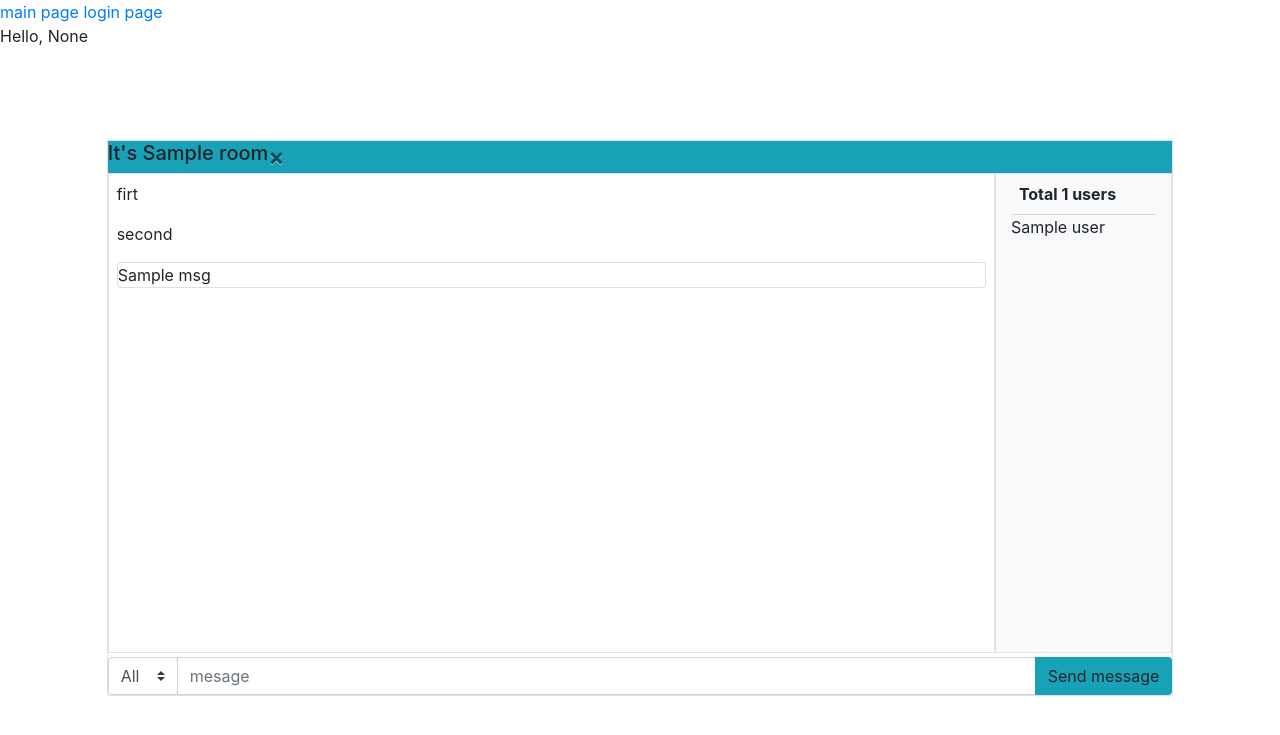
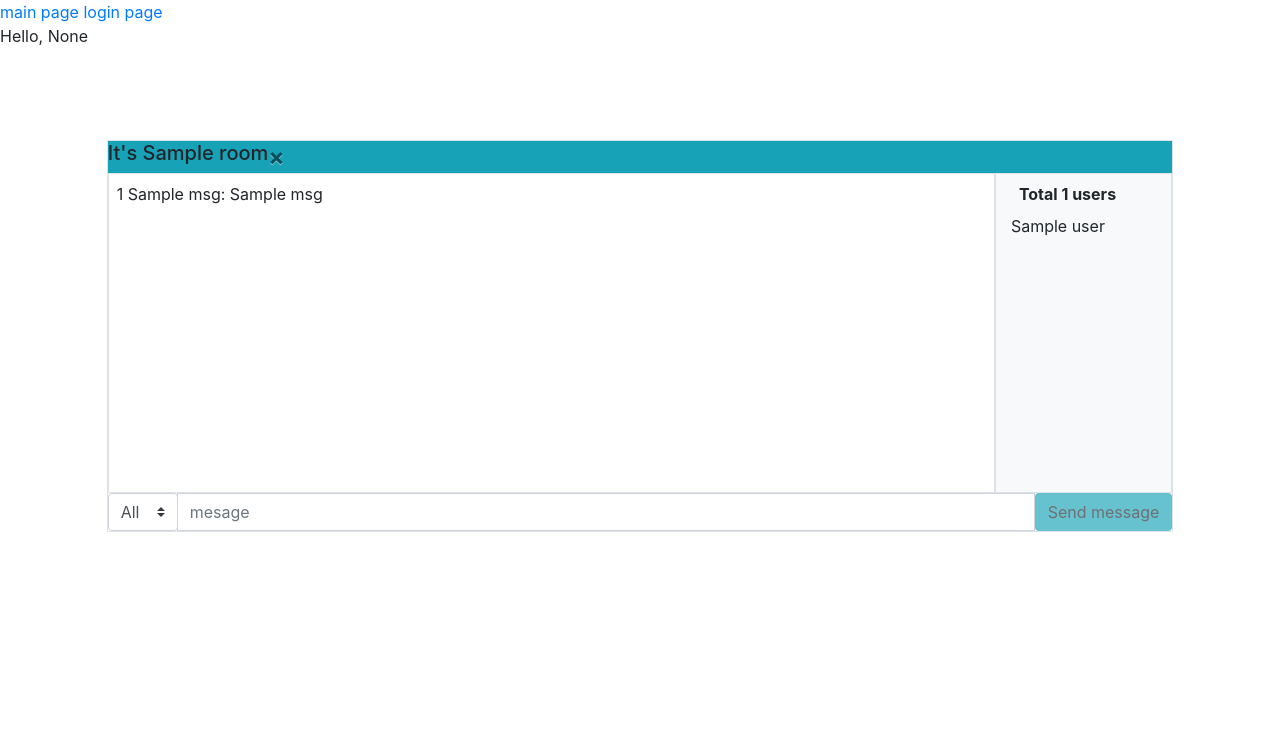
Before and after one commit to Arheii/project2, a Flask app: template templates/room.html in a window 1280 px wide. Shown: the top 735 px of the page. Run offline with Flask 2, Linux system fonts and the light colour scheme; the template is opened without the code that fills it: most values are stand-ins (such as "Sample title", 1, 10 or a date in 2020); some libraries are stand-ins or nearby versions.

Commit message:
first version io emit

```diff
--- a/application.py
+++ b/application.py
@@ -1,5 +1,6 @@
 import os
 from functools import wraps
+from datetime import datetime
 
 from flask import Flask, session, render_template, request, redirect
 from flask_socketio import SocketIO, emit
@@ -8,7 +9,7 @@ from flask_session import Session
 
 app = Flask(__name__)
 app.config["SECRET_KEY"] = os.getenv("SECRET_KEY")
-socketio = SocketIO(app)
+
 
 # Ensure templates are auto-reloaded
 app.config["TEMPLATES_AUTO_RELOAD"] = True
@@ -17,9 +18,13 @@ app.config["TEMPLATES_AUTO_RELOAD"] = True
 app.config["SESSION_PERMANENT"] = False
 app.config["SESSION_TYPE"] = "filesystem"
 Session(app)
+socketio = SocketIO(app)
+socketio.init_app(app, cors_allowed_origins="*")
 
-channels = {"18+": [['huy', 'dva'], ['hello everything', 'second test message']]}
+
+channels = {"main": [['Alfa', 'Betta'], [['13:18:08', 'Alfa', 'I always be first. Muhahaha'], ['13:18:10', 'Betta', 'ok, dude']]]}
 users = set()
+
 
 def login_required(f):
     @wraps(f)
@@ -39,13 +44,16 @@ def index():
 @app.route("/login", methods=["GET", "POST"])
 def login():
     # Forget any user id
+    users.discard(session.get('username', ''))
     session.clear()
 
     if request.method == "POST":
-        username = request.form.get('username')
-        if username:
+        username = request.form.get('username').split()[0]
+        if username and username not in users:
             session['username'] = username
             return redirect('/')
+        else:
+            return render_template("login.html", message="nickname is empty or busy")
 
     return render_template("login.html", message="")
 
@@ -57,3 +65,17 @@ def rooms(room):
         return redirect('/')
     users, msgs = channels[room]
     return render_template("room.html", room=room, users=users, msgs = msgs[-100:])
+
+
+@socketio.on("send_msg")
+def send_msg(data):
+    room = data['room']
+    text_msg =  data['text_msg']
+    user = session.get("username", 'ohh, fucking_cheater!')
+    date = datetime.now().strftime('%H:%M:%S')
+    channels[room][1].append([date, user, text_msg])
+
+    s = f'{date} {user} {text_msg}'
+    print('Received msg', s)
+    # print(request.sid. request)
+    # emit("vote totals", votes, broadcast=True)
--- a/static/index.js
+++ b/static/index.js
@@ -1,14 +1,40 @@
-document.addEventListener('DOMContentLoaded', function() {
-  document.querySelector('#send_msg').onsubmit = send_message;
-//   document.querySelector('#send_msg').pre = send_message;
+document.addEventListener('DOMContentLoaded', () => {
+    // Connect to websocket
+    var socket = io.connect(location.protocol + '//' + document.domain + ':' + location.port);
+    socket.on('connect', () => {
+        document.querySelector('#send_msg').onsubmit = () => {
+                const text_msg = document.querySelector("#text_msg").value;
+                const room = document.querySelector("#room").innerHTML;
+
+                socket.emit('send_msg', {'text_msg': text_msg, 'room': room});
+                socket.emit('INFO');
+
+
+                // Create new item for list
+                const li = document.createElement('li');
+                li.className = "list-group-item p-0 m-0";
+                li.innerHTML = document.querySelector('#text_msg').value;
+
+                // add li to chat
+                document.querySelector("#chat").append(li);
+
+                // Clear input field
+                document.querySelector('#text_msg').value = '';
+
+                // Stop form from submitting
+                return false;
+        };
+    });
+
+    // By default, submit button is disabled
+    document.querySelector('#sbm').disabled = true;
+
+    // Enable button only if there is text in the input field
+    document.querySelector('#text_msg').onkeyup = () => {
+        if (document.querySelector('#text_msg').value.length > 0)
+            document.querySelector('#sbm').disabled = false;
+        else
+            document.querySelector('#sbm').disabled = true;
+    };
+
 });
-
-function send_message() {
-    const message = document.querySelector("text_msg").value;
-    alert('${message!');
-
-}
-
-function hello() {
-                  alert('Hello!');
-}
--- a/templates/layout.html
+++ b/templates/layout.html
@@ -3,6 +3,7 @@
     <head>
         <title>{% block title %}{% endblock %}</title>
         <link rel="stylesheet" href="https://stackpath.bootstrapcdn.com/bootstrap/4.3.1/css/bootstrap.min.css" integrity="sha384-ggOyR0iXCbMQv3Xipma34MD+dH/1fQ784/j6cY/iJTQUOhcWr7x9JvoRxT2MZw1T" crossorigin="anonymous">
+        <script type="text/javascript" src="//cdnjs.cloudflare.com/ajax/libs/socket.io/1.3.6/socket.io.min.js"></script>
         <script src="{{ url_for('static', filename='index.js') }}"></script>
     </head>
 
--- a/templates/room.html
+++ b/templates/room.html
@@ -14,7 +14,7 @@
       <div class="col-lg-10 col-md-11 col-sm-12- border m-1">
 
         <div class="row justify-content-md  bg-info">
-          <h5 class="text-center">It's {{ room }} </h5>
+          <h5 class="text-center" id='ttl'>It's <span id='room'>{{ room }}</span> </h5>
           <button type="button" class="close" aria-label="Close">
             <span  aria-hidden="true">&times;</span>
           </button>
@@ -23,53 +23,53 @@
         <div class="row align-items">
 
           <!--main chat-->
-          <div class="col-12 col-md-10 border p-2"  style="min-height: 30rem;">
-            <p>firt</p>
-            <p>second</p>
-            <ul class="list-group">
-              <!--<li class="list-group-item p-2 bg-light"><b>Total {{ users|length }} users</b></li>-->
+          <div class="col-12 col-md-10 border p-2"  style="min-height: 20rem; max-height: 20rem; overflow-y: auto;">
+            <div id="chat">
               {% for msg in msgs %}
-                <!--<button type="button" class="list-group-item list-group-item-action">-->
-                <!--  {{ user }}-->
-                <!--</button>-->
-                <li class="list-group-item p-0 m-0">
-                  {{ msg }}
-                </li>
+                <p>
+                  {{ msg[0] }}
+                  {{ msg[1] }}:
+                  {{ msg[2] }}
+                </p>
               {% endfor %}
-            </ul>
+            </div>
           </div>
 
           <!--user list-->
-          <div class="col-12 col-md-2 border bg-light  text-truncate">
+          <div class="col-0 col-md-2 border bg-light  text-truncate d-lg-block">
             <ul class="list-group list-group-flush ">
               <li class="list-group-item p-2 bg-light"><b>Total {{ users|length }} users</b></li>
-              {% for user in users %}
-                <!--<button type="button" class="list-group-item list-group-item-action">-->
-                <!--  {{ user }}-->
-                <!--</button>-->
-                <li class="list-group-item p-0 m-0  bg-light">
-                  {{ user }}
-                </li>
-              {% endfor %}
+              <div class="d-none d-md-block">
+                {% for user in users %}
+                  <li class="list-group-item p-0 m-0  bg-light">
+                    {{ user }}
+                  </li>
+                {% endfor %}
+              </div>
             </ul>
           </div>
 
         </div>
 
         <div class="row">
-          <div class="input-group mt-1">
+          <form class="form-inline w-100"  id="send_msg">
+            <!--<div class="input-group mt-1">-->
+            <div class="input-group w-100">
               <div class="input-group-prepend">
                 <select class="custom-select" id="inputGroupSelect01">
                   <option selected value="All">All</option>
                   <option value="alfa">alfa</option>
                 </select>
               </div>
+              <input type="text"  class="form-control" placeholder="mesage" id="text_msg">
 
-            <input type="text"  class="form-control" placeholder="mesage" id="text_msg">
-            <div class="input-group-append">
-              <button class="btn btn-outline bg-info" type="button" id="send_msg">Send message</button>
+
+              <!--<div class="input-group-append">-->
+                <button class="btn btn-outline bg-info" type="submit" id='sbm'>Send message</button>
+              <!--</div>-->
+            <!--</div>-->
             </div>
-          </div>
+          </form>
         </div>
 
       </div>
```
